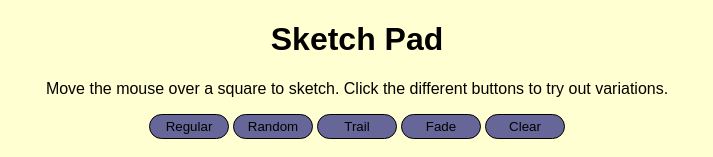
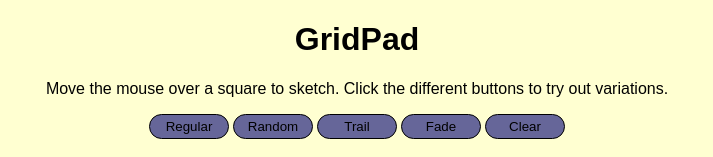
Before and after one commit to nickweisbrod/Gridpad, a plain HTML site: page index.html in a window 1280 px wide. Shown: the top 157 px of the page, without its empty margins (283-996 px from the left). Drawn offline with Linux system fonts and the light colour scheme.

Commit message:
Update index.html

```diff
--- a/index.html
+++ b/index.html
@@ -8,7 +8,7 @@
 <body>
 	<div id="top_container">
 
-		<h1> Sketch Pad </h1>
+		<h1> GridPad </h1>
 		<p> Move the mouse over a square to sketch. Click the different buttons to try out variations. </p>
 		<button id="regular" onclick="operate(1)"> Regular </button>
 		<button id="random" onclick="operate(2)"> Random </button>
```
